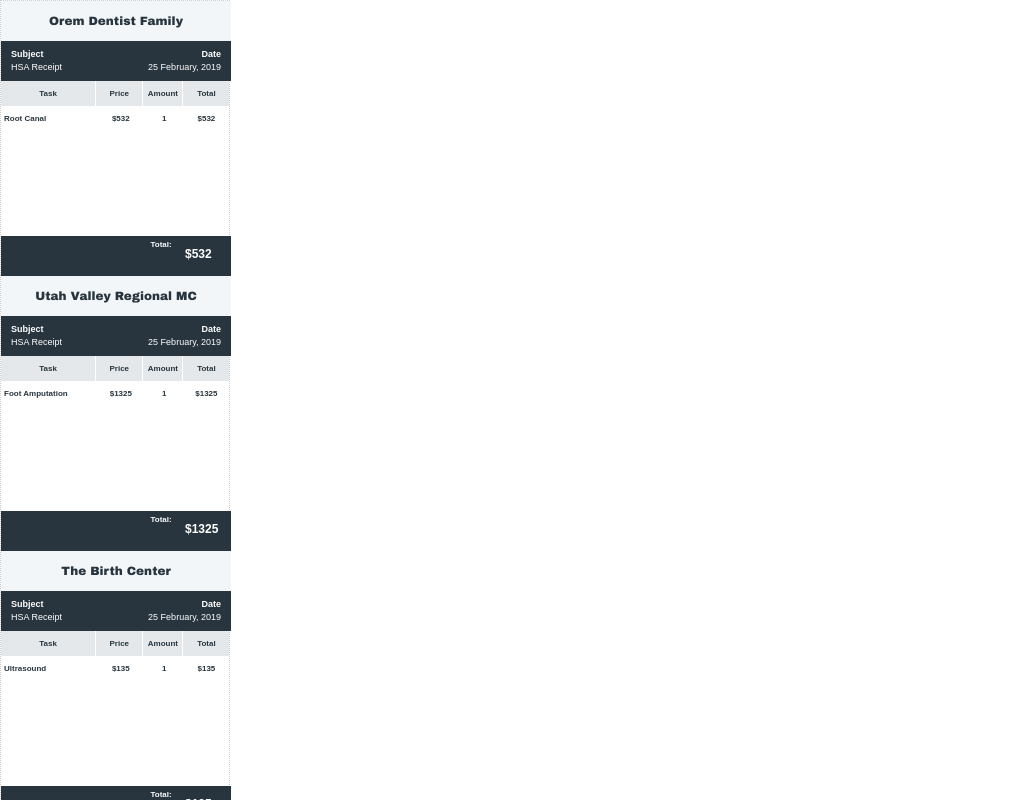
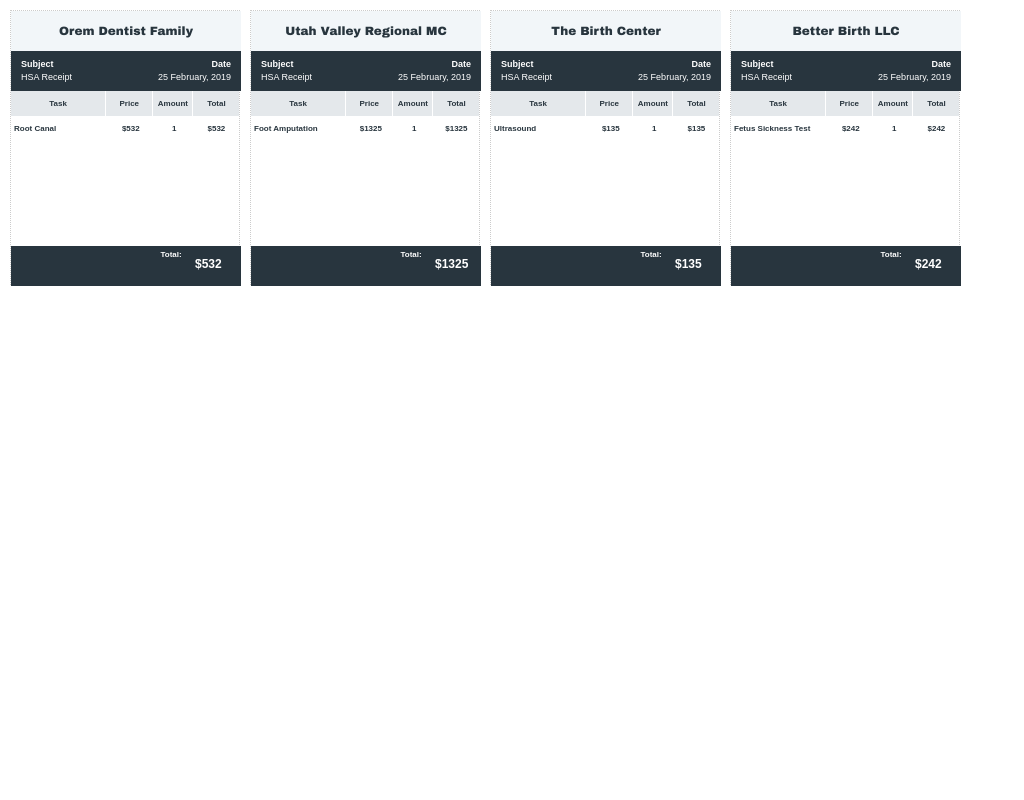
Before and after one commit to marcelo2231/cs356desktop, a React (Create React App) app: page / in a window 1280 px wide. Shown: the top 800 px of the page, without its empty margins (0-1024 px from the left). Built offline with nearby package versions, Linux system fonts and the light colour scheme.

Commit message:
Finished up receipts

```diff
--- a/src/App.js
+++ b/src/App.js
@@ -41,10 +41,17 @@ class App extends Component {
             }
         ]
     }
+    getRowStyle = () => {
+        return {
+            content: '', display: 'table', clear: 'both'
+        }
+    }
     render() {
     return (
-      <div className="App">
-            <Receipt receipts={this.state.receipts}/>
+        <div className="App">
+            <div style={this.getRowStyle()}>
+                <Receipt receipts={this.state.receipts} />
+            </div>
       </div>
     );
   }
--- a/src/components/Receipt.js
+++ b/src/components/Receipt.js
@@ -3,9 +3,20 @@ import ReceiptItem from './ReceiptItem';
 import PropTypes from 'prop-types';
 
 class Receipt extends Component {
+    getReceiptStyle = () => {
+        return {
+            textAlign: 'left',
+            float: 'left',
+            marginLeft: 10,
+            marginTop: 10
+        }
+    }
+
     render() {
         return this.props.receipts.map((receipt) => (
-            <ReceiptItem key={receipt.id} receipt={receipt}/>
+            <div style={this.getReceiptStyle()}>
+                <ReceiptItem key={receipt.id} receipt={receipt} />
+            </div>
         ));
     }
 }
```
